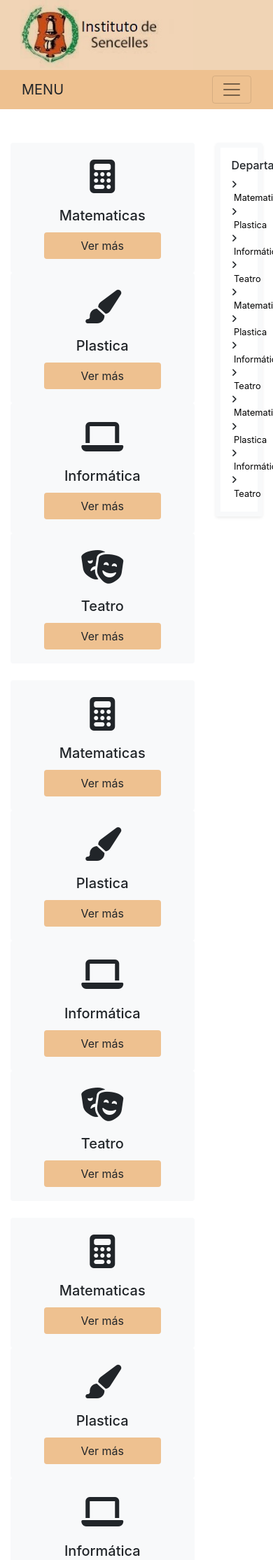
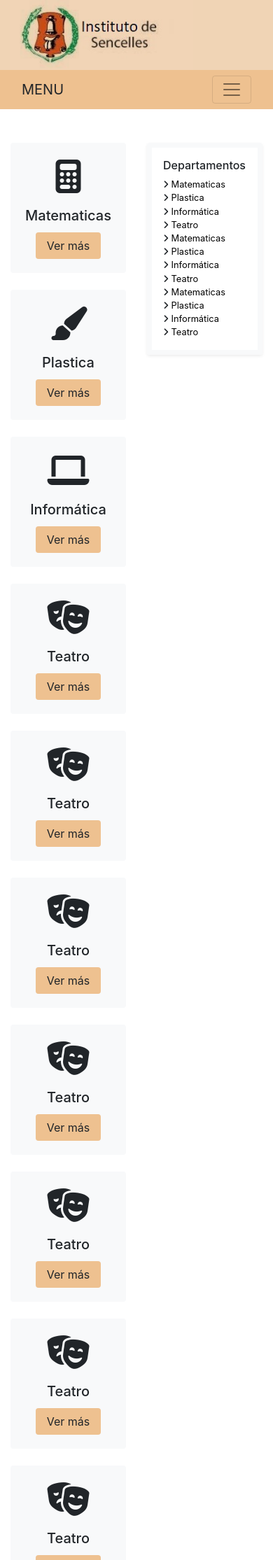
Before and after one commit to gonzasergio/Instituto, a PHP site: page /departamentos.php in a window 390 px wide; the page is wider, and only the part inside the window is pictured. Shown: the top 2229 px of that part at 70% size. Run offline with PHP 8.4, Linux system fonts and the light colour scheme; some libraries are stand-ins or nearby versions.

Commit message:
responsive departamentos, actualizacion css y footer, imagenes anuarios centradas

```diff
--- a/css/global.css
+++ b/css/global.css
@@ -150,6 +150,7 @@ body {
     background-color: rgb(238, 193, 144);
     position: absolute;
     bottom: 0;
+    width: 100%;
 }
 
 .footer div div ul li {
--- a/html/departamentos.php
+++ b/html/departamentos.php
@@ -178,17 +178,16 @@
       <div class="row">
 
         <!--cards-->
-        <div class="col-9">
+        <div class="col-6 col-sm-8 col-md-9">
 
-          <!--primera fila-->
           <div class="row">
 
             <!--card-->
-            <div class="col">
+            <div class="col-12 col-sm-6 col-lg-4 col-xl-3">
               <div class="card department-card bg-light text-center pt-4">
 
                 <!--card icon-->
-                <i class="fas fa-calculator fa-3x"></i>
+                <i class="w-100 fas fa-calculator fa-3x"></i>
 
                 <!--card body-->
                 <div class="card-body">
@@ -200,7 +199,7 @@
             </div>
 
             <!--card-->
-            <div class="col">
+            <div class="col-12 col-sm-6 col-lg-4 col-xl-3 mt-4 mt-sm-0">
               <div class="card department-card bg-light text-center pt-4">
 
                 <!--card icon-->
@@ -216,7 +215,7 @@
             </div>
 
             <!--card-->
-            <div class="col">
+            <div class="col-12 col-sm-6 col-lg-4 col-xl-3 mt-4 mt-lg-0">
               <div class="card department-card bg-light text-center pt-4">
 
                 <!--card icon-->
@@ -232,7 +231,7 @@
             </div>
 
             <!--card-->
-            <div class="col">
+            <div class="col-12 col-sm-6 col-lg-4 col-xl-3 mt-4 mt-xl-0">
               <div class="card department-card bg-light text-center pt-4">
 
                 <!--card icon-->
@@ -247,61 +246,8 @@
               </div>
             </div>
 
-          </div>
-
-          <!--segunda fila-->
-          <div class="row mt-4">
-
             <!--card-->
-            <div class="col">
-              <div class="card department-card bg-light text-center pt-4">
-
-                <!--card icon-->
-                <i class="fas fa-calculator fa-3x"></i>
-
-                <!--card body-->
-                <div class="card-body">
-                  <h5 class="card-title">Matematicas</h5>
-                  <a href="#" class="btn bg-ocre w-75" data-toggle="modal" data-target="#exampleModalCenter">Ver más</a>
-                </div>
-
-              </div>
-            </div>
-
-            <!--card-->
-            <div class="col">
-              <div class="card department-card bg-light text-center pt-4">
-
-                <!--card icon-->
-                <i class="fas fa-paint-brush fa-3x"></i>
-
-                <!--card body-->
-                <div class="card-body">
-                  <h5 class="card-title">Plastica</h5>
-                  <a href="#" class="btn bg-ocre w-75" data-toggle="modal" data-target="#exampleModalCenter">Ver más</a>
-                </div>
-
-              </div>
-            </div>
-
-            <!--card-->
-            <div class="col">
-              <div class="card department-card bg-light text-center pt-4">
-
-                <!--card icon-->
-                <i class="fas fa-laptop fa-3x"></i>
-
-                <!--card body-->
-                <div class="card-body">
-                  <h5 class="card-title">Informática</h5>
-                  <a href="#" class="btn bg-ocre w-75" data-toggle="modal" data-target="#exampleModalCenter">Ver más</a>
-                </div>
-
-              </div>
-            </div>
-
-            <!--card-->
-            <div class="col">
+            <div class="col-12 col-sm-6 col-lg-4 col-xl-3 mt-4">
               <div class="card department-card bg-light text-center pt-4">
 
                 <!--card icon-->
@@ -316,21 +262,16 @@
               </div>
             </div>
 
-          </div>
-
-          <!--tercera fila-->
-          <div class="row mt-4">
-
             <!--card-->
-            <div class="col">
+            <div class="col-12 col-sm-6 col-lg-4 col-xl-3 mt-4">
               <div class="card department-card bg-light text-center pt-4">
 
                 <!--card icon-->
-                <i class="fas fa-calculator fa-3x"></i>
+                <i class="fas fa-theater-masks fa-3x"></i>
 
                 <!--card body-->
                 <div class="card-body">
-                  <h5 class="card-title">Matematicas</h5>
+                  <h5 class="card-title">Teatro</h5>
                   <a href="#" class="btn bg-ocre w-75" data-toggle="modal" data-target="#exampleModalCenter">Ver más</a>
                 </div>
 
@@ -338,15 +279,15 @@
             </div>
 
             <!--card-->
-            <div class="col">
+            <div class="col-12 col-sm-6 col-lg-4 col-xl-3 mt-4">
               <div class="card department-card bg-light text-center pt-4">
 
                 <!--card icon-->
-                <i class="fas fa-paint-brush fa-3x"></i>
+                <i class="fas fa-theater-masks fa-3x"></i>
 
                 <!--card body-->
                 <div class="card-body">
-                  <h5 class="card-title">Plastica</h5>
+                  <h5 class="card-title">Teatro</h5>
                   <a href="#" class="btn bg-ocre w-75" data-toggle="modal" data-target="#exampleModalCenter">Ver más</a>
                 </div>
 
@@ -354,15 +295,15 @@
             </div>
 
             <!--card-->
-            <div class="col">
+            <div class="col-12 col-sm-6 col-lg-4 col-xl-3 mt-4">
               <div class="card department-card bg-light text-center pt-4">
 
                 <!--card icon-->
-                <i class="fas fa-laptop fa-3x"></i>
+                <i class="fas fa-theater-masks fa-3x"></i>
 
                 <!--card body-->
                 <div class="card-body">
-                  <h5 class="card-title">Informática</h5>
+                  <h5 class="card-title">Teatro</h5>
                   <a href="#" class="btn bg-ocre w-75" data-toggle="modal" data-target="#exampleModalCenter">Ver más</a>
                 </div>
 
@@ -370,7 +311,55 @@
             </div>
 
             <!--card-->
-            <div class="col">
+            <div class="col-12 col-sm-6 col-lg-4 col-xl-3 mt-4">
+              <div class="card department-card bg-light text-center pt-4">
+
+                <!--card icon-->
+                <i class="fas fa-theater-masks fa-3x"></i>
+
+                <!--card body-->
+                <div class="card-body">
+                  <h5 class="card-title">Teatro</h5>
+                  <a href="#" class="btn bg-ocre w-75" data-toggle="modal" data-target="#exampleModalCenter">Ver más</a>
+                </div>
+
+              </div>
+            </div>
+
+            <!--card-->
+            <div class="col-12 col-sm-6 col-lg-4 col-xl-3 mt-4">
+              <div class="card department-card bg-light text-center pt-4">
+
+                <!--card icon-->
+                <i class="fas fa-theater-masks fa-3x"></i>
+
+                <!--card body-->
+                <div class="card-body">
+                  <h5 class="card-title">Teatro</h5>
+                  <a href="#" class="btn bg-ocre w-75" data-toggle="modal" data-target="#exampleModalCenter">Ver más</a>
+                </div>
+
+              </div>
+            </div>
+
+            <!--card-->
+            <div class="col-12 col-sm-6 col-lg-4 col-xl-3 mt-4">
+              <div class="card department-card bg-light text-center pt-4">
+
+                <!--card icon-->
+                <i class="fas fa-theater-masks fa-3x"></i>
+
+                <!--card body-->
+                <div class="card-body">
+                  <h5 class="card-title">Teatro</h5>
+                  <a href="#" class="btn bg-ocre w-75" data-toggle="modal" data-target="#exampleModalCenter">Ver más</a>
+                </div>
+
+              </div>
+            </div>
+
+            <!--card-->
+            <div class="col-12 col-sm-6 col-lg-4 col-xl-3 mt-4">
               <div class="card department-card bg-light text-center pt-4">
 
                 <!--card icon-->
@@ -390,7 +379,7 @@
         </div>
 
         <!--menu-->
-        <div class="col-3">
+        <div class="col-6 col-sm-4 col-md-3">
           <ul class="list-unstyled p-3 rounded border-light shadow-sm" style="border: 7px solid">
             <h6>Departamentos</h6>
             <li class="small"><i class="fa fa-angle-right"></i><a class="hover" href="#">&nbsp;Matematicas</a></li>
--- a/templates/footer.html
+++ b/templates/footer.html
@@ -1,14 +1,17 @@
 <!--footer-->
 
-<footer class="container-fluid footer">
+<footer class="footer">
+  <div class="container">
     <div class="row py-4 px-2 text-dark text-center text-sm-left">
+
       <div class="col-sm-6 col-md-3">
         <h5 class="text-dark">CONTACTANOS</h5>
         <ul class="list-unstyled">
-                <li class="small"><i class="fa fa-angle-double-right"></i><a class="text-decoration-none" href="#">&nbsp;hello@iessencelles.es</a></li>
-                <li class="small"><i class="fa fa-angle-double-right"></i><a class="text-decoration-none" href="#">&nbsp;events@iessencelles.es</a></li>
+          <li><a class="text-decoration-none" href="#">hello@iessencelles.es</a></li>
+          <li><a class="text-decoration-none" href="#">events@iessencelles.es</a></li>
         </ul>
       </div>
+
       <div class="col-sm-6 col-md-3">
         <h5 class="text-dark">LOCALIZACION</h5>
         <ul class="list-unstyled">
@@ -16,12 +19,14 @@
           <li class="small">España, Islas Baleares, Sencelles</li>
         </ul>
       </div>
+
       <div class="col-sm-6 col-md-3">
         <h5 class="text-dark">MATRICULA</h5>
         <ul class="list-unstyled">
           <li class="small">Matriculate<a class="text-decoration-none enlace" href="/instituto/html/matricula.php"> aquí</a></li>
         </ul>
       </div>
+
       <div class="col-sm-6 col-md-3">
         <h5 class="text-dark">REDES SOCIALES</h5>
         <ul class="list-unstyled">
@@ -30,5 +35,7 @@
           <li><a class="text-dark text-decoration-none" href="#"><i class="fab fa-twitter"></i>&nbsp;&nbsp;Twitter</a></li>
         </ul>
       </div>
+
+    </div>
   </div>
 </footer>
--- a/templates/navbar.html
+++ b/templates/navbar.html
@@ -85,7 +85,7 @@
             <a class="nav-link dropdown-toggle" href="#" id="centro" role="button" data-toggle="dropdown" aria-haspopup="true" aria-expanded="false">
               Centro
             </a>
-            <div class="dropdown-menu menu" aria-labelledby="centro">
+            <div class="dropdown-menu bg-ocre" aria-labelledby="centro">
               <!--<a id="historia" class="dropdown-item" href="historia.php">Historia</a>-->
               <a id="profesores" class="dropdown-item" href="profesores.php">Profesores</a>
               <a id="departamentos" class="dropdown-item" href="departamentos.php">Departamentos</a>
@@ -98,7 +98,7 @@
             <a class="nav-link dropdown-toggle" href="#" id="ofertaEducativa" role="button" data-toggle="dropdown" aria-haspopup="true" aria-expanded="false">
               Oferta Educativa
             </a>
-            <div class="dropdown-menu menu" aria-labelledby="ofertaEducativa">
+            <div class="dropdown-menu bg-ocre" aria-labelledby="ofertaEducativa">
               <a id="eso" class="dropdown-item" href="eso.php">ESO</a>
               <a id="bachiller" class="dropdown-item" href="bachiller.php">Bachiller</a>
               <a id="fpb" class="dropdown-item" href="fpb.php">FPB</a>
@@ -112,7 +112,7 @@
             <a class="nav-link dropdown-toggle" href="#" id="tramites" role="button" data-toggle="dropdown" aria-haspopup="true" aria-expanded="false">
               Tramites
             </a>
-            <div class="dropdown-menu menu" aria-labelledby="tramites">
+            <div class="dropdown-menu bg-ocre" aria-labelledby="tramites">
               <a id="matricula" class="dropdown-item" href="matricula.php">Matricula</a>
             </div>
           </li>
```
Also changed, not shown: html/anuarios.php (+6 -6 lines). Lines whose indentation alone changed are shown as unchanged.
